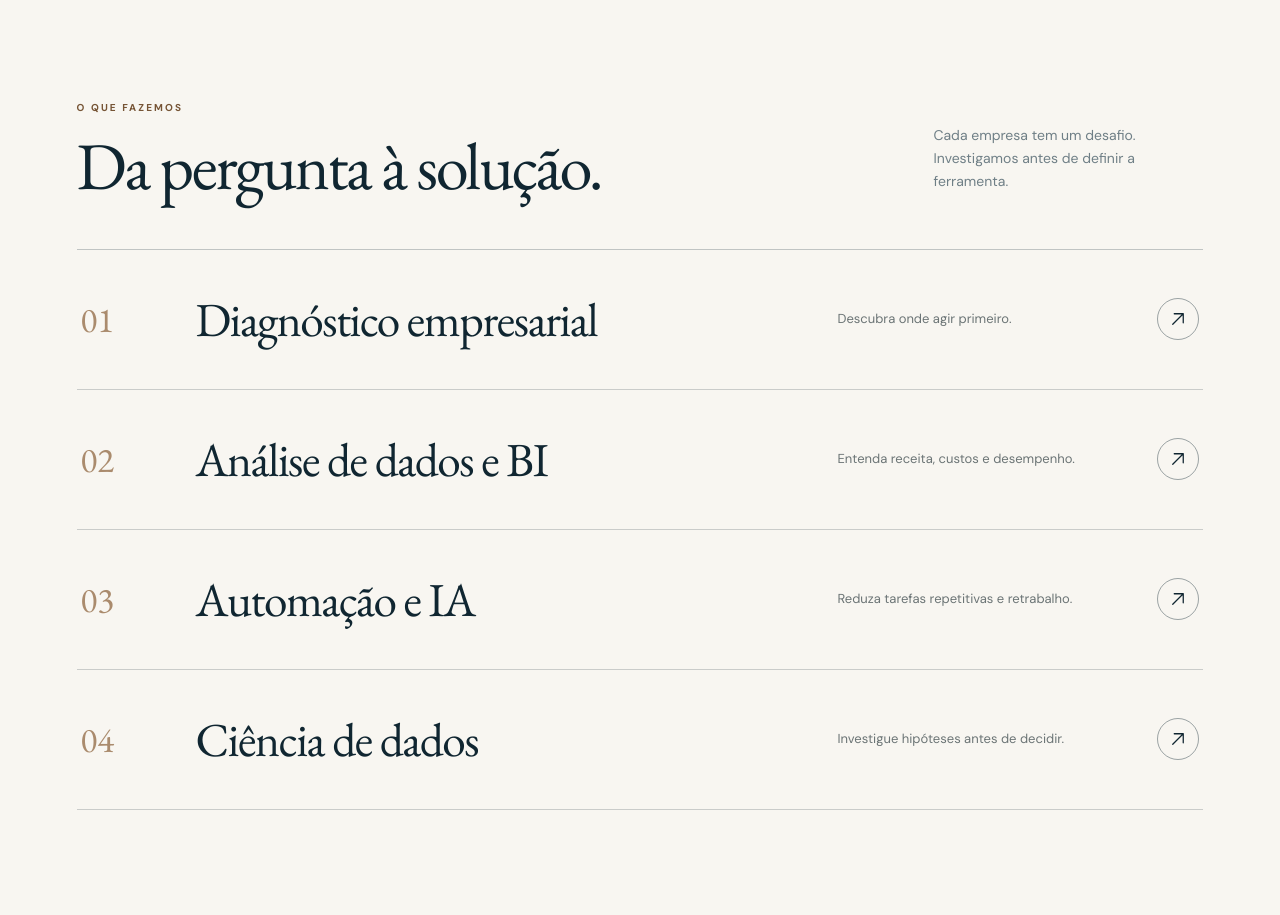
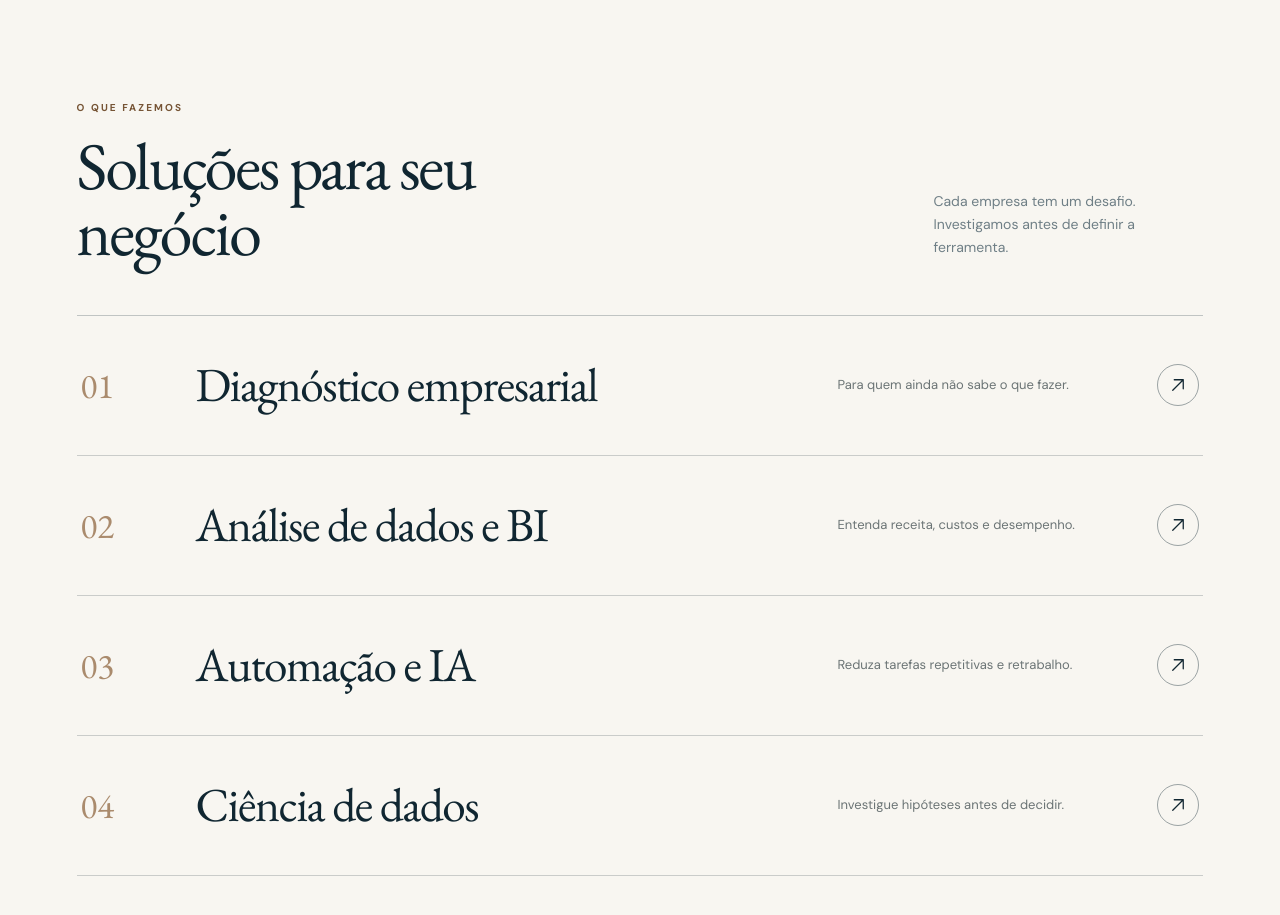
Before and after one commit to miguellobo001/lobo-analytics-business, a plain HTML site: page index.html in a window 1280 px wide. Shown: the part 780-1695 px from the top of the page. Drawn offline with nearby package versions, Linux system fonts and the light colour scheme.

Commit message:
FIX/textos mais claros

```diff
--- a/index.html
+++ b/index.html
@@ -58,9 +58,9 @@
     <div class="hero-footer"><div class="wrap"><span>Estratégia + Dados + Execução</span><span>Role para explorar <svg class="ui-icon ui-down" viewBox="0 0 24 24" width="14" height="14" fill="none" stroke="currentColor" stroke-width="1.7" stroke-linecap="round" stroke-linejoin="round" aria-hidden="true" focusable="false"><path d="M12 4v16m-6-6 6 6 6-6"/></svg></span></div></div>
   </section>
   <section class="services section" id="solucoes" aria-labelledby="services-title">
-    <div class="wrap"><div class="section-lead"><div><p class="tag copper">O que fazemos</p><h2 id="services-title">Da pergunta à solução.</h2></div><p class="side-note">Cada empresa tem um desafio.<br>Investigamos antes de definir a ferramenta.</p></div>
+    <div class="wrap"><div class="section-lead"><div><p class="tag copper">O que fazemos</p><h2 id="services-title">Soluções para seu negócio</h2></div><p class="side-note">Cada empresa tem um desafio.<br>Investigamos antes de definir a ferramenta.</p></div>
       <div class="service-list"><a class="service-row" href="servicos/diagnostico.html" data-event="service_view" data-service="diagnostico" aria-label="Conhecer Diagnóstico empresarial">
-<span class="service-index">01</span><span class="service-name">Diagnóstico empresarial</span><span class="service-text">Descubra onde agir primeiro.</span><span class="service-go" aria-hidden="true"><svg class="ui-icon ui-arrow" viewBox="0 0 24 24" width="16" height="16" fill="none" stroke="currentColor" stroke-width="1.7" stroke-linecap="round" stroke-linejoin="round" aria-hidden="true" focusable="false"><path d="M5 19 19 5M7 5h12v12"/></svg></span></a>
+<span class="service-index">01</span><span class="service-name">Diagnóstico empresarial</span><span class="service-text">Para quem ainda não sabe o que fazer.</span><span class="service-go" aria-hidden="true"><svg class="ui-icon ui-arrow" viewBox="0 0 24 24" width="16" height="16" fill="none" stroke="currentColor" stroke-width="1.7" stroke-linecap="round" stroke-linejoin="round" aria-hidden="true" focusable="false"><path d="M5 19 19 5M7 5h12v12"/></svg></span></a>
 <a class="service-row" href="servicos/analise-de-dados.html" data-event="service_view" data-service="analise-de-dados" aria-label="Conhecer Análise de dados e BI">
 <span class="service-index">02</span><span class="service-name">Análise de dados e BI</span><span class="service-text">Entenda receita, custos e desempenho.</span><span class="service-go" aria-hidden="true"><svg class="ui-icon ui-arrow" viewBox="0 0 24 24" width="16" height="16" fill="none" stroke="currentColor" stroke-width="1.7" stroke-linecap="round" stroke-linejoin="round" aria-hidden="true" focusable="false"><path d="M5 19 19 5M7 5h12v12"/></svg></span></a>
 <a class="service-row" href="servicos/automacao-e-ia.html" data-event="service_view" data-service="automacao-e-ia" aria-label="Conhecer Automação e IA">
```
Also changed, not shown: servicos/diagnostico.html (+1 -2 lines).
